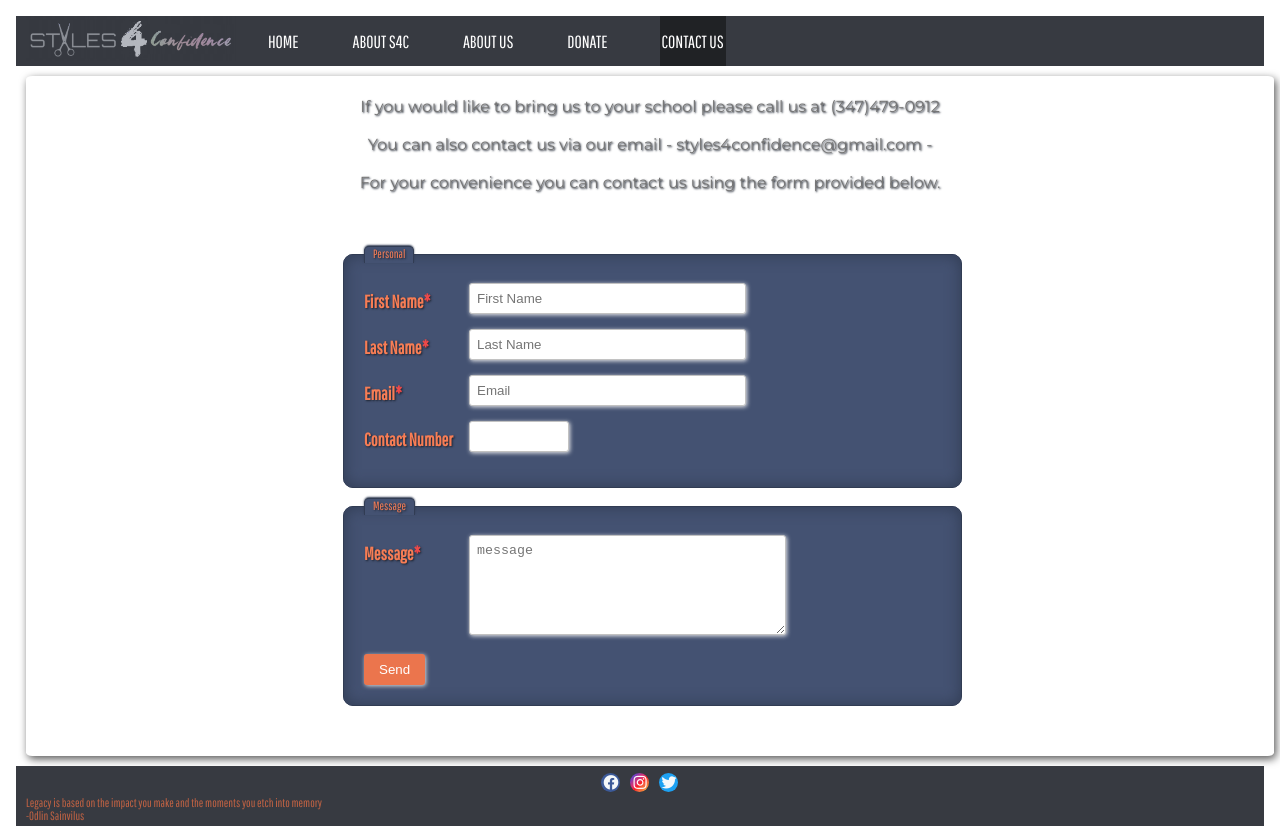
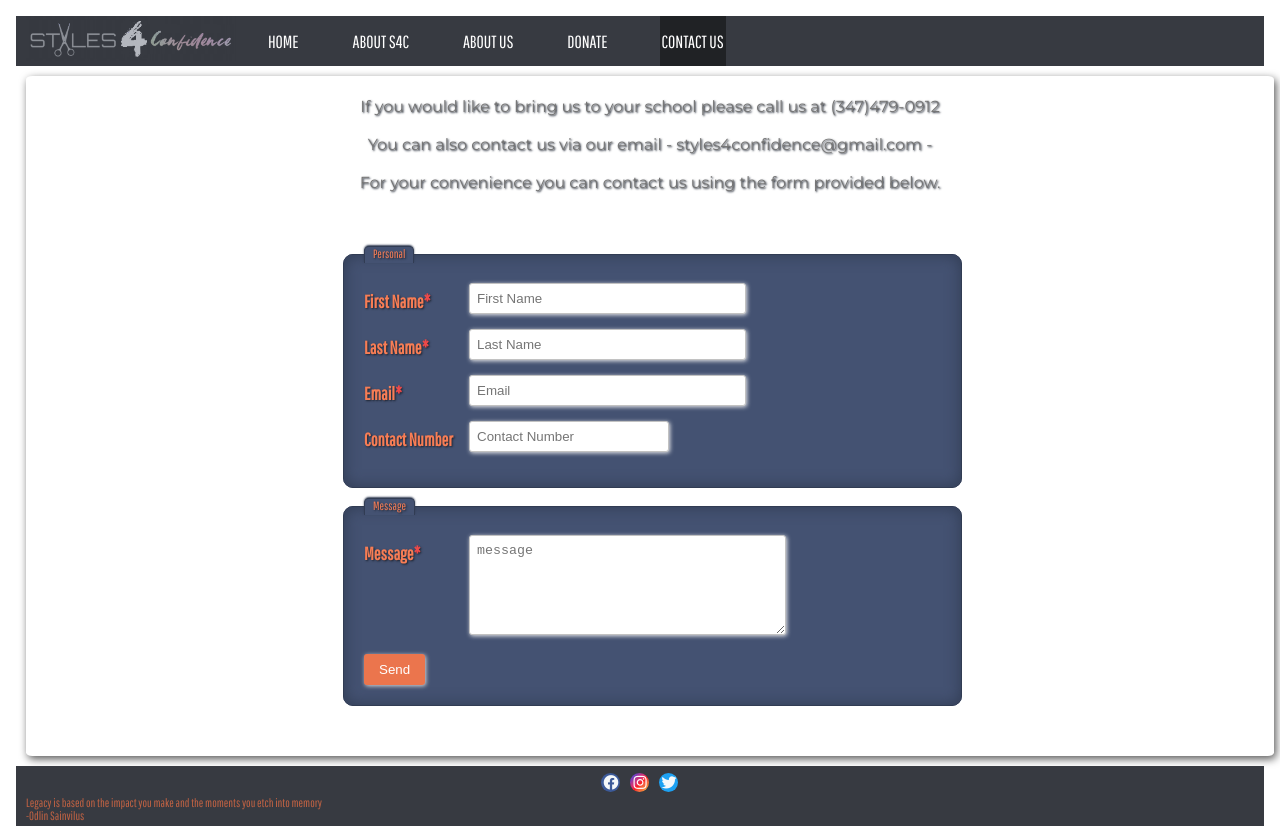
Before and after one commit to ptanzy/s4c-server, a React (Create React App) app in the folder client/: page /contactus in a window 1280 px wide. Built offline with nearby package versions, Linux system fonts and the light colour scheme.

Commit message:
icon and fixed form

```diff
--- a/client/src/pages/ContactUs/index.jsx
+++ b/client/src/pages/ContactUs/index.jsx
@@ -14,9 +14,7 @@ class ContactUs extends Component {
       fname: this._fname.value,
       lname: this._lname.value,
       email: this._email.value,
-      telNo1: this._telNo1.value,
-      telNo2: this._telNo2.value,
-      telNo3: this._telNo3.value,
+      contactNo: this._contactNo.value,
       message: this._message.value
     };
 
@@ -54,7 +52,7 @@ class ContactUs extends Component {
                   <input type="email" class="input-field" name="email" placeholder="Email" ref={input => this._email = input} required/>
                 </label>
                 <label htmlFor="contactNo"><span>Contact Number</span>
-                  <input type="text" class="tel-number-field" name="contactNo" value="" maxlength="10" ref={input => this._contactNo = input} />
+                  <input type="text" class="tel-number-field" name="contactNo" placeholder="Contact Number" maxlength="10" ref={input => this._contactNo = input} />
                 </label>
               </fieldset>
               <fieldset><legend>Message</legend>
--- a/client/src/pages/ContactUs/style.css
+++ b/client/src/pages/ContactUs/style.css
@@ -56,7 +56,7 @@
 	color:rgb(238, 73, 73);
 }
 .form-style .tel-number-field{
-	width: 100px;
+	width: 200px;
 	text-align: left;
 }
 .form-style input.input-field, .form-style .select-field{
```
Also changed, not shown: 1 other file (tests, documents, lock files or other folders).
